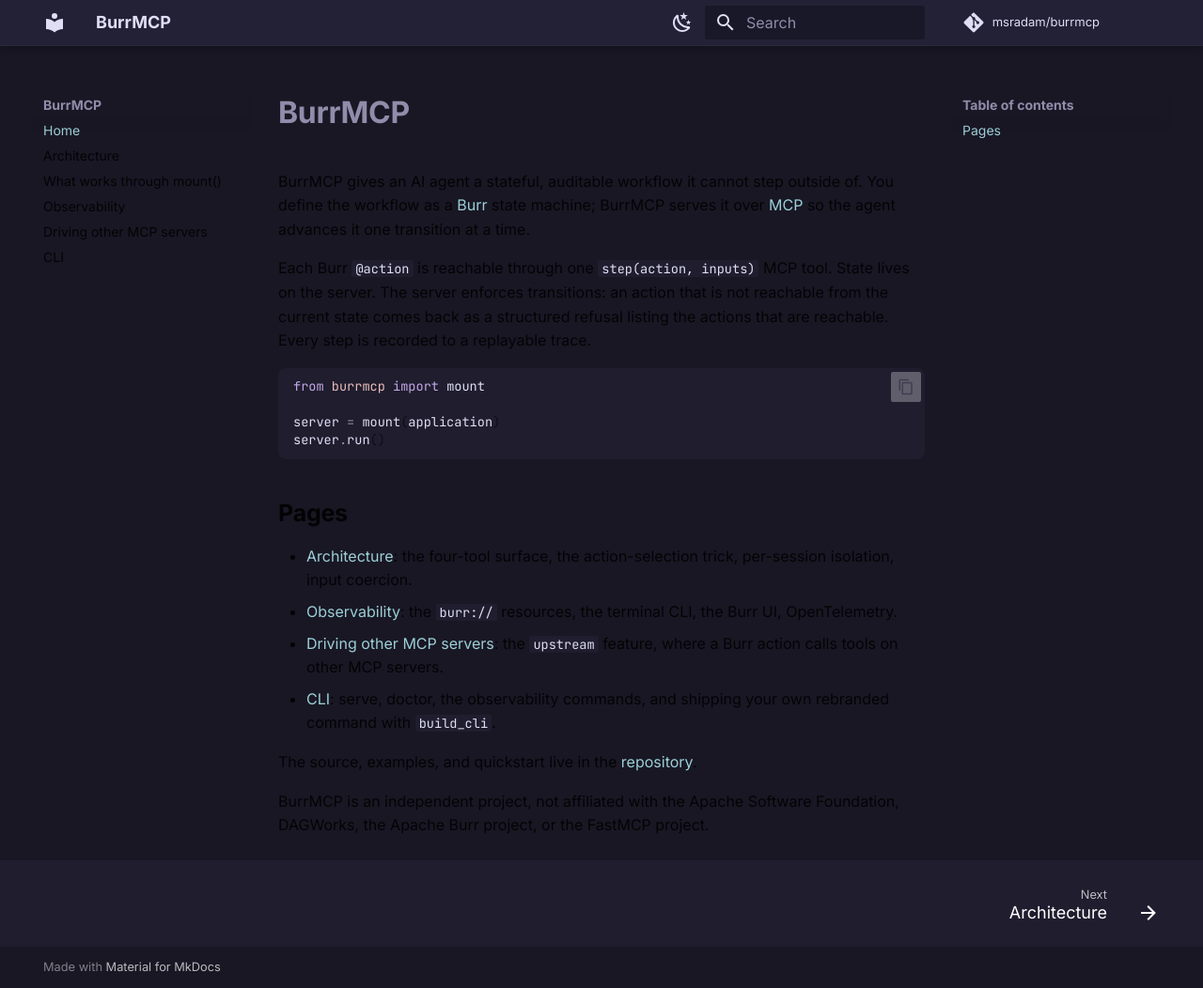
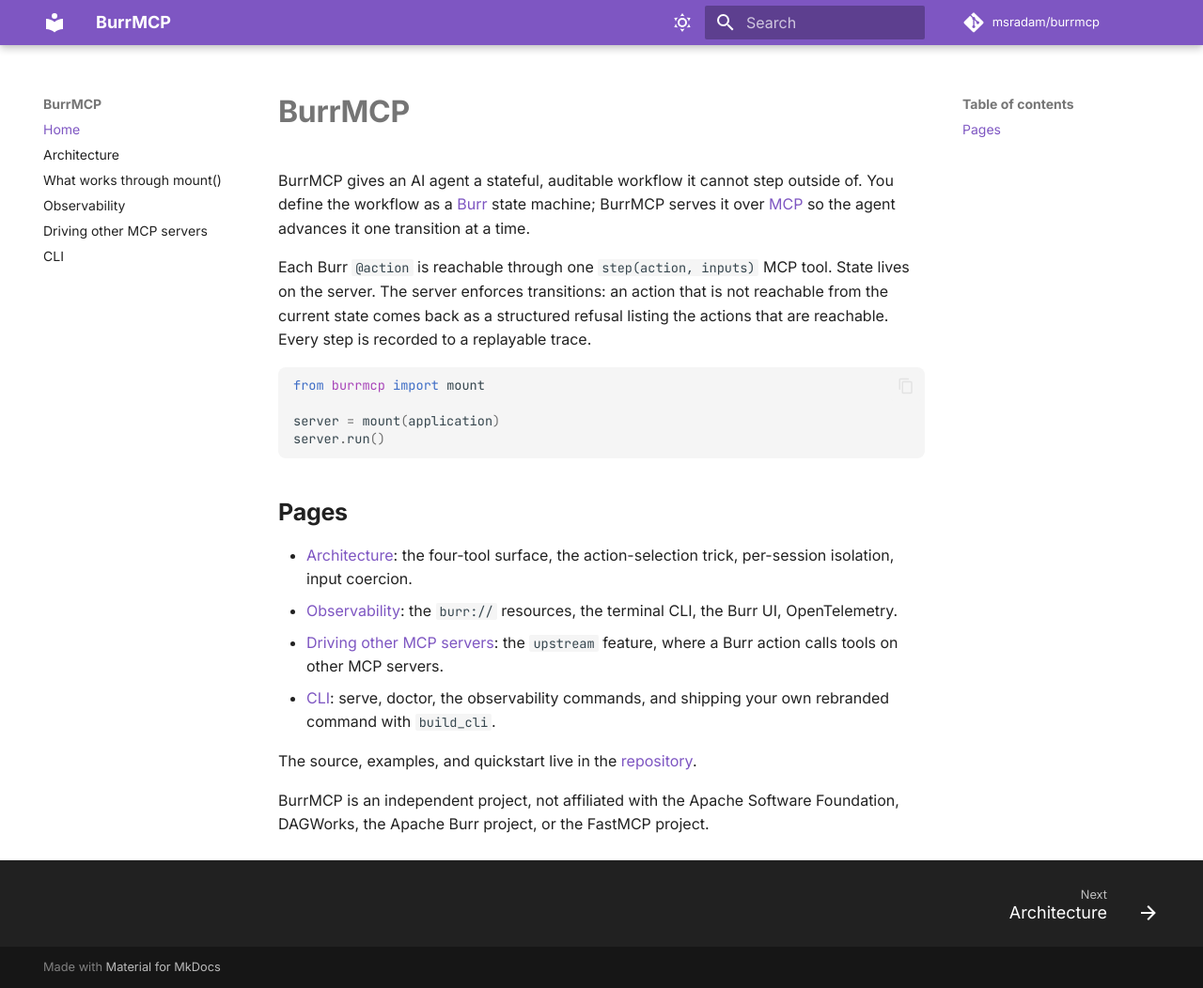
Before and after one commit to msradam/burrmcp, an MkDocs documentation site: the page built from docs/index.md, in a window 1280 px wide and 1052 px high. Shown: the whole window at 94% size. Built offline with MkDocs 1.6.1 and Material for MkDocs 9.7.7, drawn with Linux system fonts in a browser that asks for light colours; comment, search, counter and statistics services are not loaded.

Commit message:
docs: fix unreadable site — base palette on Material slate, not an unknown scheme
The custom 'rose-pine' scheme name was not a recognized Material scheme, so base
colors fell back to light mode and rendered dark-on-dark. Layer the Rose Pine
accents on Material's slate (dark) scheme, which supplies a complete readable
base, with a system-preference light/dark toggle.

```diff
--- a/docs/stylesheets/extra.css
+++ b/docs/stylesheets/extra.css
@@ -1,47 +1,33 @@
-/* Rose Pine theme for the docs, matching the CLI palette.
+/* Rose Pine accents layered on Material's slate (dark) scheme, which
+   supplies a complete, readable set of base colors.
    https://rosepinetheme.com */
 
-[data-md-color-scheme="rose-pine"] {
-  --md-default-bg-color: #191724;       /* base */
-  --md-default-fg-color: #e0def4;       /* text */
-  --md-default-fg-color--light: #908caa; /* subtle */
-  --md-default-fg-color--lighter: #6e6a86; /* muted */
-  --md-default-fg-color--lightest: #403d52;
+[data-md-color-scheme="slate"] {
+  --md-hue: 255;
+  --md-default-bg-color: #191724;        /* base */
+  --md-default-bg-color--light: #1f1d2e;
+  --md-default-fg-color: #e0def4;        /* text */
+  --md-default-fg-color--light: #c8c5e0;
+  --md-default-fg-color--lighter: #908caa;
 
-  --md-primary-fg-color: #232136;       /* header / nav surface */
-  --md-primary-fg-color--light: #2a273f;
-  --md-primary-fg-color--dark: #191724;
+  --md-primary-fg-color: #1f1d2e;        /* header */
   --md-primary-bg-color: #e0def4;
-  --md-primary-bg-color--light: #908caa;
 
-  --md-accent-fg-color: #c4a7e7;        /* iris */
-  --md-accent-fg-color--transparent: rgba(196, 167, 231, 0.1);
+  --md-accent-fg-color: #c4a7e7;         /* iris */
+  --md-typeset-a-color: #9ccfd8;         /* foam links */
 
-  --md-typeset-a-color: #9ccfd8;        /* foam links */
-
-  --md-code-bg-color: #1f1d2e;          /* surface */
+  --md-code-bg-color: #1f1d2e;
   --md-code-fg-color: #e0def4;
-  --md-code-hl-keyword-color: #c4a7e7;  /* iris */
-  --md-code-hl-function-color: #ebbcba; /* rose */
-  --md-code-hl-string-color: #f6c177;   /* gold */
-  --md-code-hl-number-color: #eb6f92;   /* love */
-  --md-code-hl-comment-color: #6e6a86;  /* muted */
-  --md-code-hl-name-color: #e0def4;
-  --md-code-hl-operator-color: #908caa;
-
-  --md-typeset-mark-color: rgba(246, 193, 119, 0.25);
-  --md-footer-bg-color: #1f1d2e;
-  --md-footer-bg-color--dark: #191724;
+  --md-code-hl-keyword-color: #c4a7e7;
+  --md-code-hl-function-color: #ebbcba;
+  --md-code-hl-string-color: #f6c177;
+  --md-code-hl-number-color: #eb6f92;
+  --md-code-hl-comment-color: #6e6a86;
 }
 
-[data-md-color-scheme="rose-pine"] .md-header,
-[data-md-color-scheme="rose-pine"] .md-tabs {
+[data-md-color-scheme="slate"] .md-header,
+[data-md-color-scheme="slate"] .md-tabs {
   border-bottom: 1px solid #2a273f;
-}
-
-/* Slightly tighter, more readable measure and softer code blocks. */
-.md-typeset pre > code {
-  border-radius: 8px;
 }
 
 .md-typeset h1,
@@ -50,7 +36,10 @@
   letter-spacing: -0.01em;
 }
 
-/* Mermaid diagrams: give them room to breathe. */
+.md-typeset pre > code {
+  border-radius: 8px;
+}
+
 .md-typeset .mermaid {
   margin: 1.2rem 0;
 }
--- a/mkdocs.yml
+++ b/mkdocs.yml
@@ -8,11 +8,15 @@
 theme:
   name: material
   palette:
-    - scheme: rose-pine
+    - media: "(prefers-color-scheme: dark)"
+      scheme: slate
+      primary: black
+      accent: deep purple
       toggle:
         icon: material/weather-night
         name: Switch to light mode
-    - scheme: default
+    - media: "(prefers-color-scheme: light)"
+      scheme: default
       primary: deep purple
       accent: deep purple
       toggle:
```
